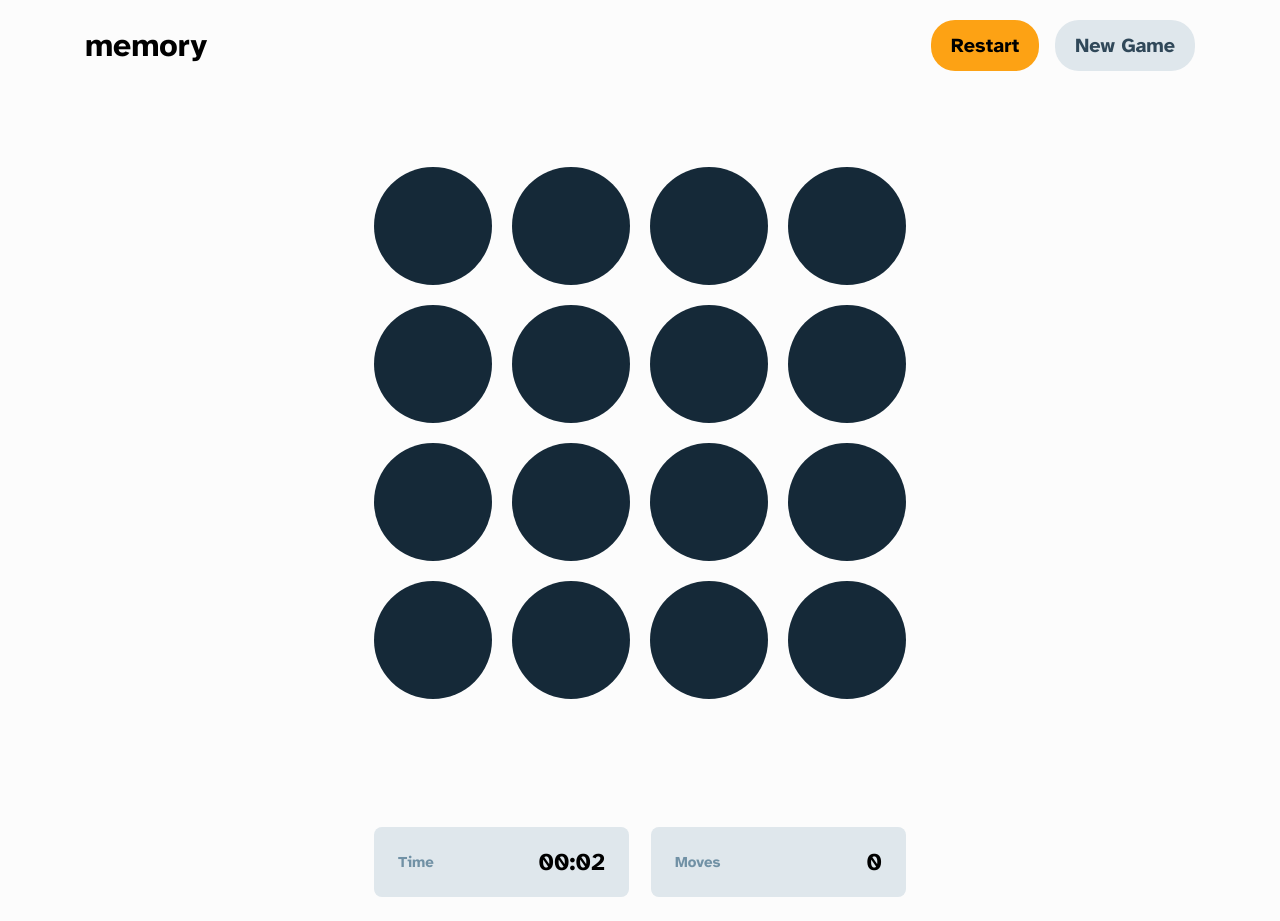
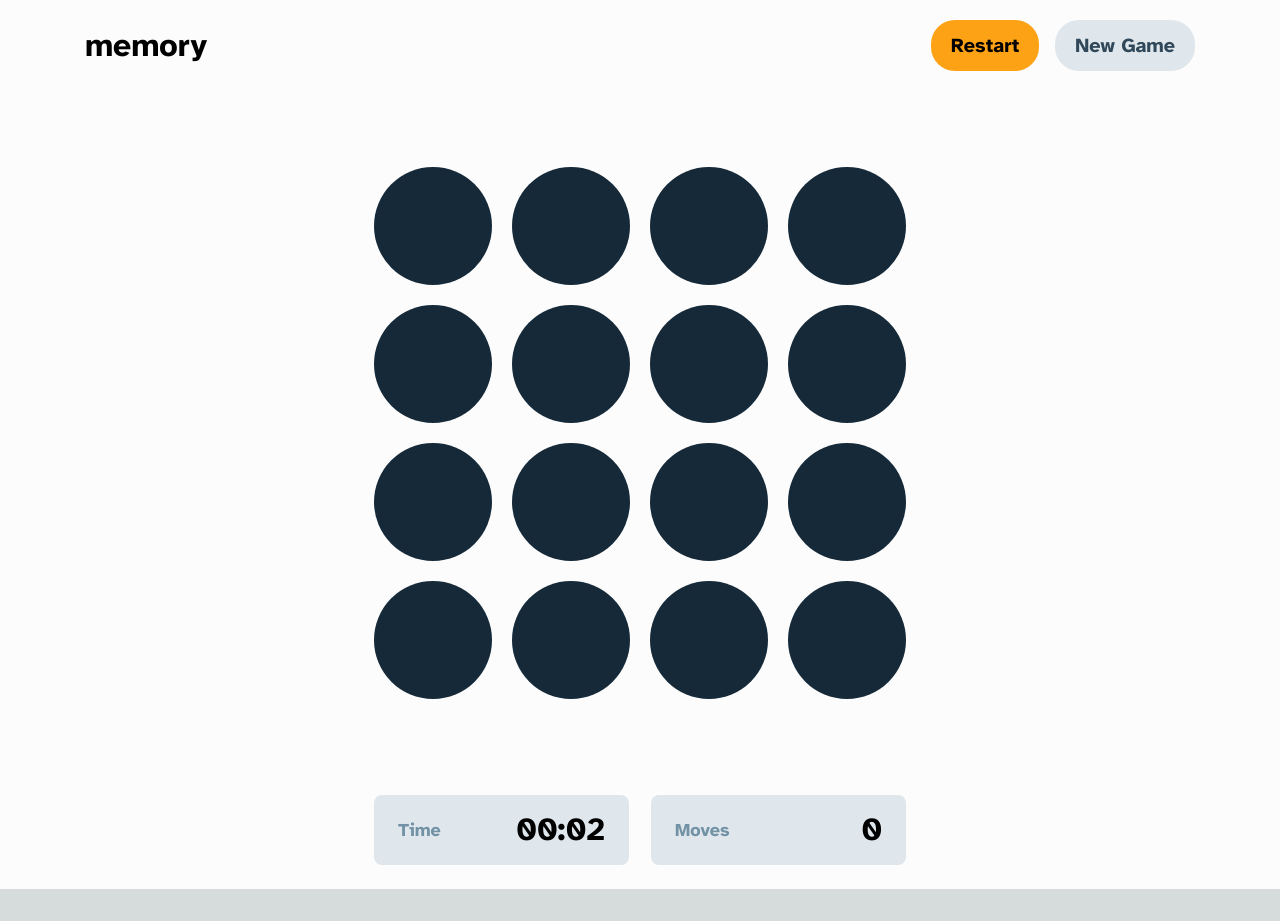
Before and after one commit to Fables7/memory-game, a Next.js app: page / in a window 1280 px wide. Both pictures are taken after a click on the button "Start Game". After the commit the page ends 889 px from the top, so only its background shows below. Built offline with nearby package versions, Linux system fonts and the light colour scheme.

Commit message:
updated font sizes in gameDetails

```diff
--- a/src/components/gameDetails/GameDetails.tsx
+++ b/src/components/gameDetails/GameDetails.tsx
@@ -29,8 +29,8 @@ interface PlayerDetailsContainerProps {
 
 const DetailsContainer = ({ label, children }: DetailsContainerProps) => {
   return (
-    <div className="h-[70px] w-[151px] md:w-[255px] bg-[var(--light-gray)] flex flex-col md:flex-row items-center justify-center md:justify-between px-6 box-border rounded-lg text-[1.5rem]">
-      <label className="text-[0.938rem]">{label}</label>
+    <div className="h-[70px] w-[151px] md:w-[255px] bg-[var(--light-gray)] flex flex-col md:flex-row items-center justify-center md:justify-between px-6 box-border rounded-lg text-[1.5rem] lg:text-[2rem]">
+      <label className="text-[0.938rem] lg:text-[1.125rem]">{label}</label>
       {children}
     </div>
   );
@@ -68,19 +68,21 @@ const PlayerDetailsContainer = ({
                     : "var(--light-gray)",
                 color: currentPlayer === player.id ? "var(--white)" : undefined,
               }}
-              className="h-[70px] md:h-[80px]  bg-[var(--light-gray)] flex flex-col items-center justify-center md:items-start px-4 rounded-lg w-full"
+              className="h-[70px] md:h-[80px]  bg-[var(--light-gray)] flex flex-col items-center justify-center md:items-start px-4 rounded-lg w-full lg:flex-row lg:items-center lg:justify-between"
             >
               <p
                 style={{
                   color:
                     currentPlayer === player.id ? "var(--white)" : undefined,
                 }}
-                className="text-[0.938rem]"
+                className="text-[0.938rem] lg:text-[1.125rem]"
               >
                 {isTabletOrLarger ? "Player " : "P"}
                 {player.id + 1}
               </p>
-              <h3 className="md:text-[1.5rem]">{player.score}</h3>
+              <h3 className="md:text-[1.5rem] lg:text-[2rem]">
+                {player.score}
+              </h3>
             </div>
           </div>
         );
@@ -117,7 +119,7 @@ const GameDetails = ({
   const time = useFormatTime(seconds);
 
   return (
-    <div className="text-black flex justify-center w-full mt-32">
+    <div className="text-black flex justify-center w-full mt-24">
       {numPlayers === 1 ? (
         <div className="flex justify-between w-full md:w-[532px]">
           <DetailsContainer label="Time">{time}</DetailsContainer>
--- a/src/components/startGameForm/StartGameForm.tsx
+++ b/src/components/startGameForm/StartGameForm.tsx
@@ -22,8 +22,8 @@ const OptionsContainer = ({
   };
   return (
     <>
-      <label className="mb-2 md:mb-6 md:text-xl ">{label}</label>
-      <div className="grid grid-flow-col gap-2 mb-5">
+      <label className="mb-2 md:mb-4 md:text-xl ">{label}</label>
+      <div className="grid grid-flow-col gap-3 md:gap-8 mb-5">
         {options.map((option, index) => (
           <CustomButton
             active={option === active}
```
